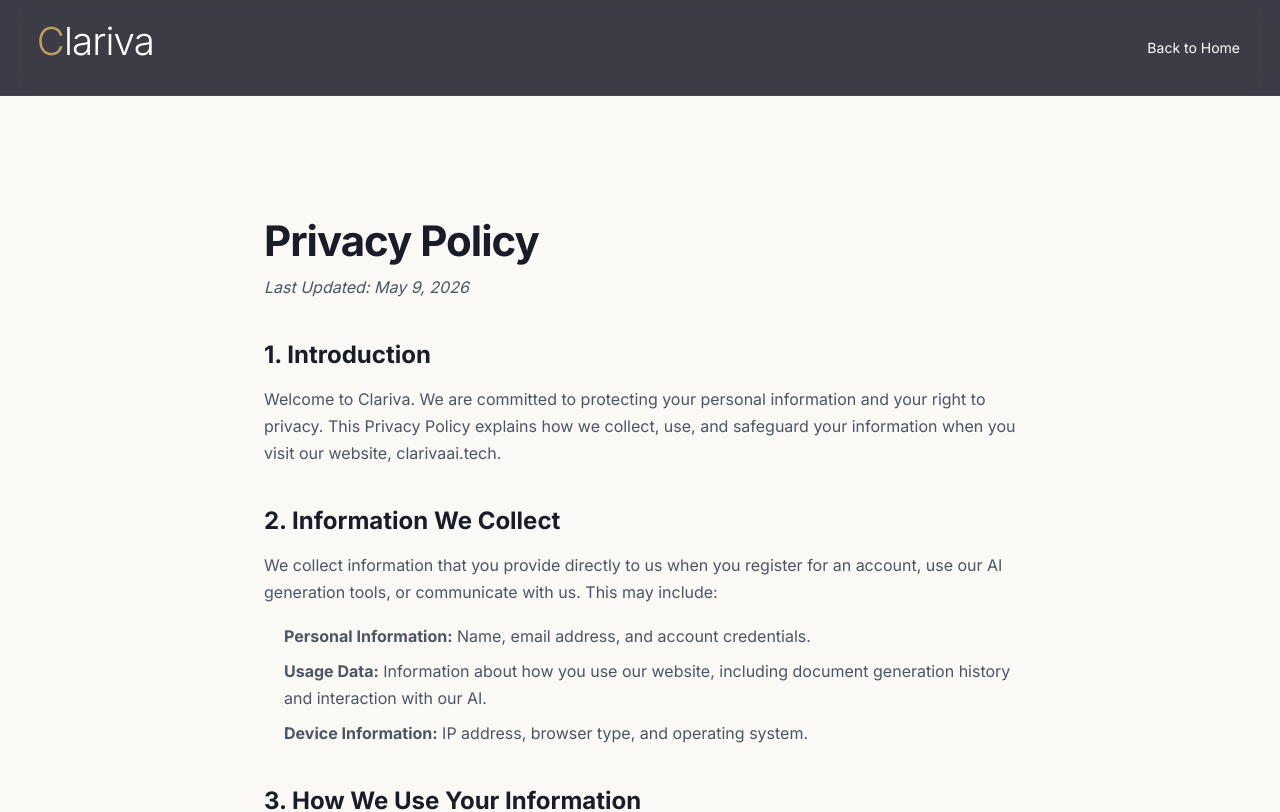
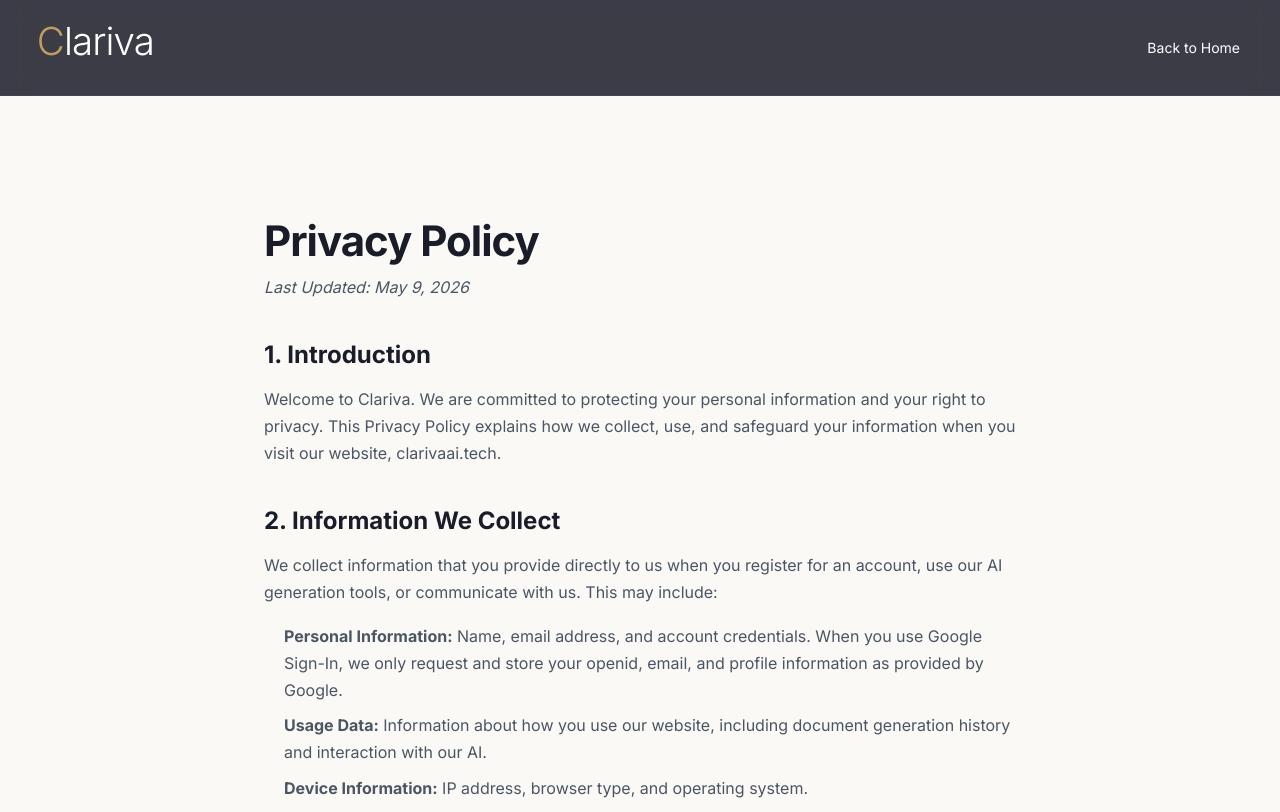
Before and after one commit to Jawoyemi/Clariva, a React (Vite) app in the folder frontend/: page /privacy in a window 1280 px wide. Shown: the top 812 px of the page. Built offline with nearby package versions, Linux system fonts and the light colour scheme; no server answers.

Commit message:
compliance: ensure Google OAuth scopes are documented in section 2 of Privacy Policy

```diff
--- a/frontend/src/pages/PrivacyPage.jsx
+++ b/frontend/src/pages/PrivacyPage.jsx
@@ -32,7 +32,7 @@
           <h2>2. Information We Collect</h2>
           <p>We collect information that you provide directly to us when you register for an account, use our AI generation tools, or communicate with us. This may include:</p>
           <ul>
-            <li><strong>Personal Information:</strong> Name, email address, and account credentials.</li>
+            <li><strong>Personal Information:</strong> Name, email address, and account credentials. When you use Google Sign-In, we only request and store your <code>openid</code>, <code>email</code>, and <code>profile</code> information as provided by Google.</li>
             <li><strong>Usage Data:</strong> Information about how you use our website, including document generation history and interaction with our AI.</li>
             <li><strong>Device Information:</strong> IP address, browser type, and operating system.</li>
           </ul>
```
